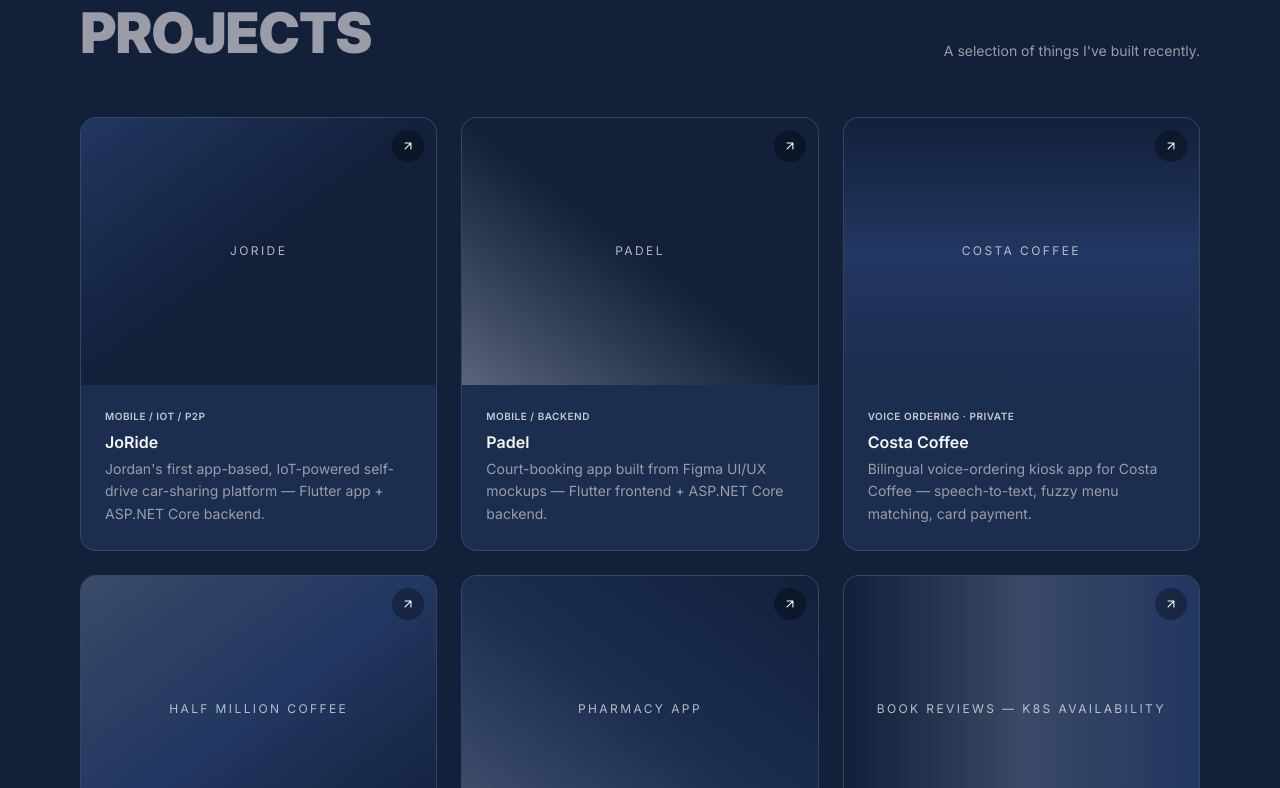
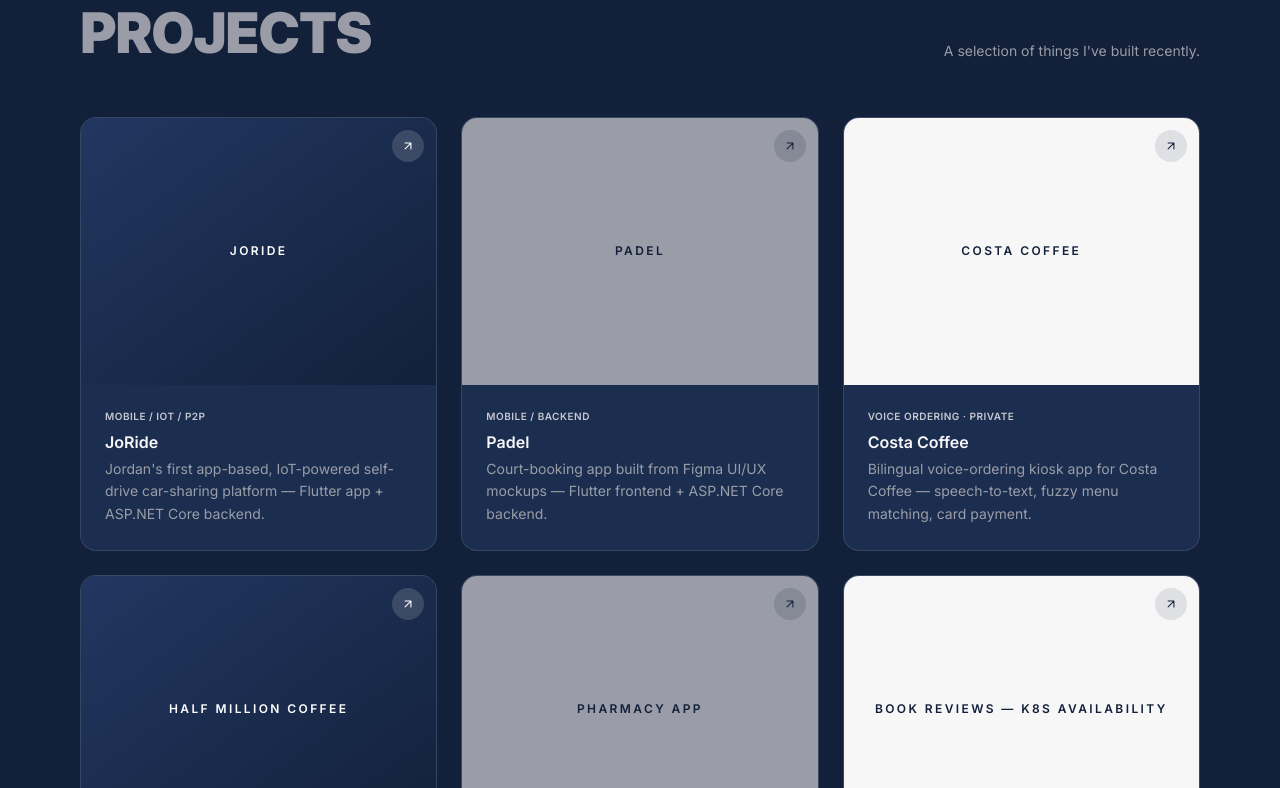
Before and after one commit to abdalkarimkehail-oss/portfolio-, a React (Vite) app: page / in a window 1280 px wide. Shown: the part 1052-1840 px from the top of the page. Built offline with nearby package versions, Linux system fonts and the light colour scheme.

Commit message:
Give project cards distinct navy/grey/light thumbnails instead of near-uniform navy gradients

```diff
--- a/src/components/Projects.jsx
+++ b/src/components/Projects.jsx
@@ -1,6 +1,24 @@
 import { motion } from 'framer-motion'
 import { fadeUp, staggerContainer, viewportOnce } from '../lib/motion'
 import { Icon } from '../lib/icons'
+
+const variants = {
+  navy: {
+    bg: 'bg-gradient-to-br from-(--color-navy-light) to-(--color-navy)',
+    label: 'text-white',
+    arrow: 'bg-white/15 text-white',
+  },
+  grey: {
+    bg: 'bg-(--color-muted)',
+    label: 'text-(--color-bg)',
+    arrow: 'bg-(--color-bg)/15 text-(--color-bg)',
+  },
+  light: {
+    bg: 'bg-(--color-card-light)',
+    label: 'text-(--color-bg)',
+    arrow: 'bg-(--color-bg)/10 text-(--color-bg)',
+  },
+}
 
 const projects = [
   {
@@ -8,49 +26,49 @@
     tag: 'MOBILE / IOT / P2P',
     desc: "Jordan's first app-based, IoT-powered self-drive car-sharing platform — Flutter app + ASP.NET Core backend.",
     href: 'https://github.com/abdalkarimkehail-oss/joride-frontend',
-    gradient: 'bg-gradient-to-br from-(--color-navy-light) via-(--color-navy) to-(--color-bg)',
+    variant: 'navy',
   },
   {
     title: 'Padel',
     tag: 'MOBILE / BACKEND',
     desc: 'Court-booking app built from Figma UI/UX mockups — Flutter frontend + ASP.NET Core backend.',
     href: 'https://github.com/abdalkarimkehail-oss/padel-tennis',
-    gradient: 'bg-gradient-to-tr from-(--color-muted)/50 via-(--color-navy) to-(--color-bg)',
+    variant: 'grey',
   },
   {
     title: 'Costa Coffee',
     tag: 'VOICE ORDERING · PRIVATE',
     desc: 'Bilingual voice-ordering kiosk app for Costa Coffee — speech-to-text, fuzzy menu matching, card payment.',
     href: 'https://github.com/abdalkarimkehail-oss/costa-coffee-README',
-    gradient: 'bg-gradient-to-b from-(--color-bg) via-(--color-navy-light) to-(--color-surface)',
+    variant: 'light',
   },
   {
     title: 'Half Million Coffee',
     tag: 'VOICE ORDERING · PRIVATE',
     desc: 'Arabic voice-ordering app for Half Million Coffee, built with FlutterFlow.',
     href: 'https://github.com/abdalkarimkehail-oss/half-million-README',
-    gradient: 'bg-gradient-to-br from-(--color-text)/15 via-(--color-navy-light) to-(--color-bg)',
+    variant: 'navy',
   },
   {
     title: 'Pharmacy App',
     tag: 'MOBILE',
     desc: 'Flutter e-commerce app for browsing and ordering pharmacy products.',
     href: 'https://github.com/abdalkarimkehail-oss/pharmacy-app',
-    gradient: 'bg-gradient-to-tr from-(--color-muted)/35 via-(--color-surface) to-(--color-bg)',
+    variant: 'grey',
   },
   {
     title: 'Book Reviews — K8s Availability',
     tag: 'SOFTWARE ARCHITECTURE',
     desc: 'Kubernetes availability tactics demonstrated live: fault detection, recovery, prevention, and containment.',
     href: 'https://github.com/abdalkarimkehail-oss/architecture-project',
-    gradient: 'bg-gradient-to-r from-(--color-navy) via-(--color-muted)/25 to-(--color-navy-light)',
+    variant: 'light',
   },
   {
     title: 'Sales & Logistics BI',
     tag: 'POWER BI / DATA',
     desc: 'Star-schema Power BI dashboard analyzing sales performance and logistics operations.',
     href: 'https://github.com/abdalkarimkehail-oss/business-intelligence-',
-    gradient: 'bg-gradient-to-bl from-(--color-muted)/45 via-(--color-navy-light) to-(--color-navy)',
+    variant: 'navy',
   },
 ]
 
@@ -83,7 +101,9 @@
           variants={staggerContainer(0.12)}
           className="grid md:grid-cols-3 gap-6"
         >
-          {projects.map((p) => (
+          {projects.map((p) => {
+            const v = variants[p.variant]
+            return (
               <motion.a
                 key={p.title}
                 href={p.href}
@@ -94,11 +114,13 @@
                 transition={{ duration: 0.4, ease: [0.22, 1, 0.36, 1] }}
                 className="rounded-2xl border border-(--color-border) bg-(--color-surface) overflow-hidden group block"
               >
-              <div className={`relative aspect-[4/3] flex items-center justify-center ${p.gradient}`}>
-                <span className="text-xs tracking-[0.2em] uppercase text-(--color-text)/70 text-center px-4 transition-transform duration-500 group-hover:scale-110">
+                <div className={`relative aspect-[4/3] flex items-center justify-center ${v.bg}`}>
+                  <span
+                    className={`text-xs tracking-[0.2em] uppercase text-center px-4 font-semibold transition-transform duration-500 group-hover:scale-110 ${v.label}`}
+                  >
                     {p.title}
                   </span>
-                <div className="absolute top-3 right-3 w-8 h-8 rounded-full bg-black/30 backdrop-blur flex items-center justify-center text-white">
+                  <div className={`absolute top-3 right-3 w-8 h-8 rounded-full backdrop-blur flex items-center justify-center ${v.arrow}`}>
                     <Icon name="arrow" size={14} />
                   </div>
                 </div>
@@ -110,7 +132,8 @@
                   <p className="text-sm text-(--color-muted) leading-relaxed">{p.desc}</p>
                 </div>
               </motion.a>
-          ))}
+            )
+          })}
         </motion.div>
       </div>
     </section>
```
Lines whose indentation alone changed are shown as unchanged.
